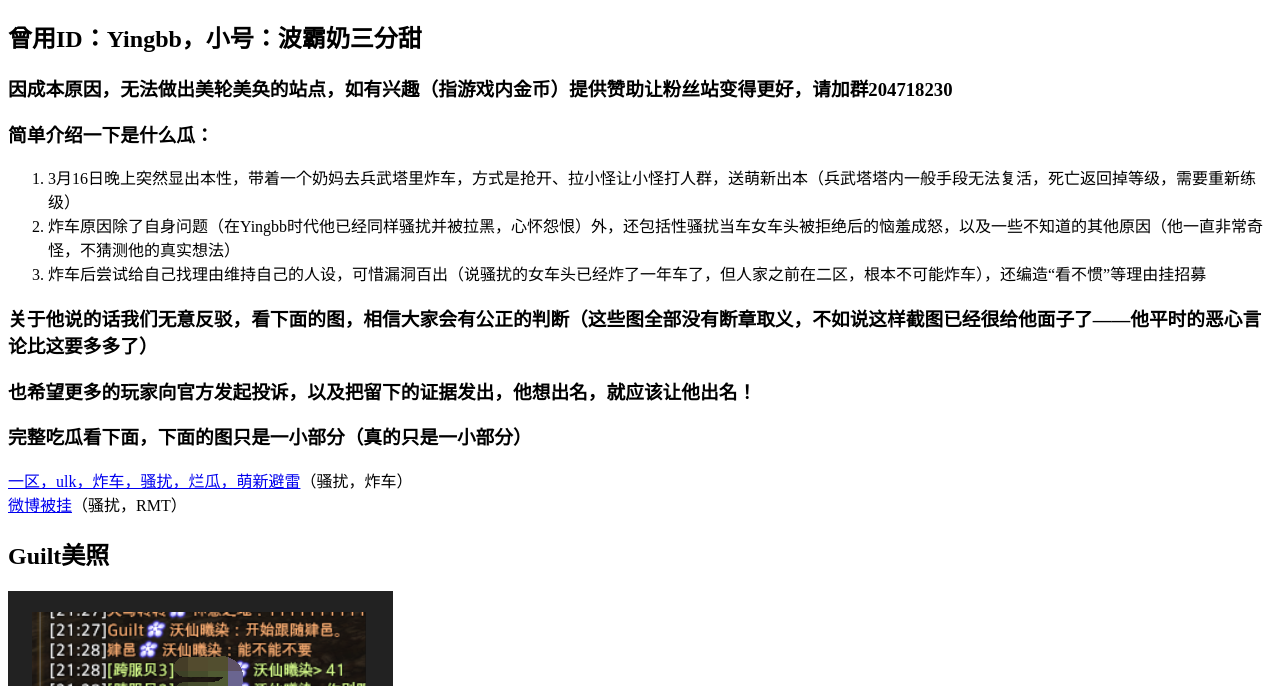
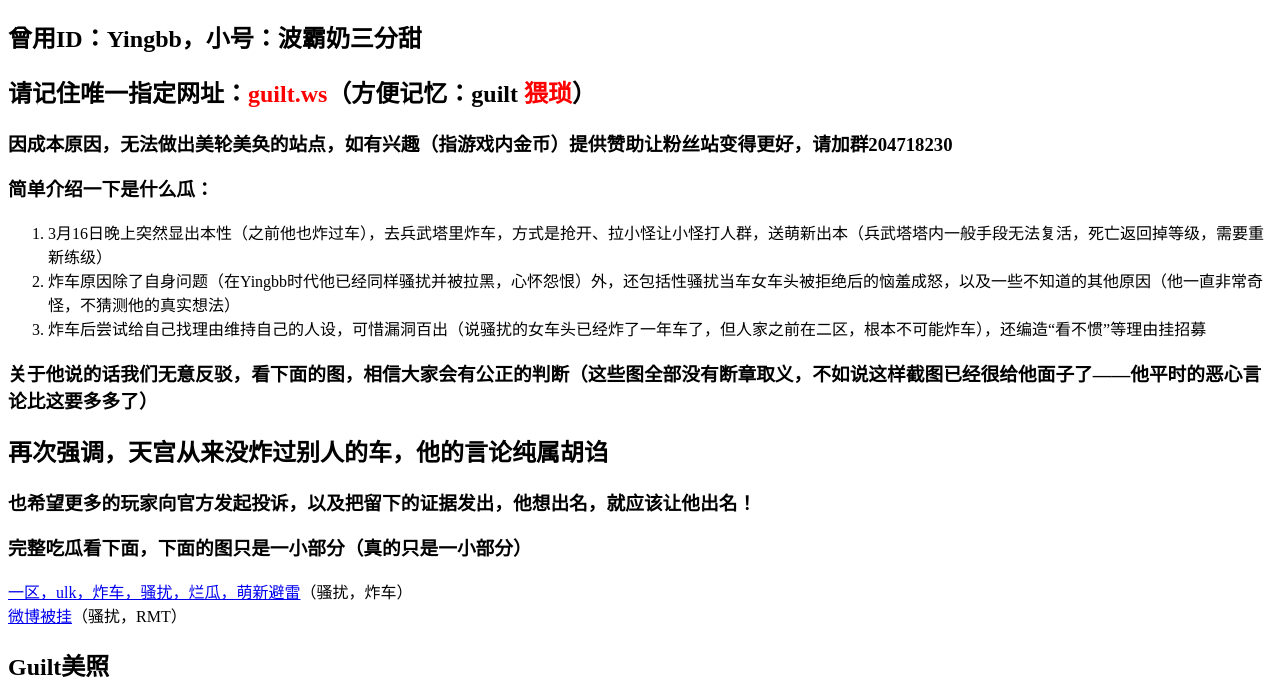
Before and after one commit to sbyingbb/sbyingbb.github.io, a plain HTML site: page index.html in a window 1280 px wide. Shown: the part 70-756 px from the top of the page. Drawn offline with Linux system fonts and the light colour scheme.

Commit message:
Update index.html

```diff
--- a/index.html
+++ b/index.html
@@ -11,16 +11,18 @@
   <div>
       <h1>Guilt（沃仙曦染）粉丝站</h1>
       <h2>曾用ID：Yingbb，小号：波霸奶三分甜</h2>
+      <h2>请记住唯一指定网址：<font color="red">guilt.ws</font>（方便记忆：guilt <font color="red">猥琐</font>）</h2>
       <h3>因成本原因，无法做出美轮美奂的站点，如有兴趣（指游戏内金币）提供赞助让粉丝站变得更好，请加群204718230</h3>
   </div>
   <div>
       <h3>简单介绍一下是什么瓜：</h3>
       <ol>
-          <li>3月16日晚上突然显出本性，带着一个奶妈去兵武塔里炸车，方式是抢开、拉小怪让小怪打人群，送萌新出本（兵武塔塔内一般手段无法复活，死亡返回掉等级，需要重新练级）</li>
+          <li>3月16日晚上突然显出本性（之前他也炸过车），去兵武塔里炸车，方式是抢开、拉小怪让小怪打人群，送萌新出本（兵武塔塔内一般手段无法复活，死亡返回掉等级，需要重新练级）</li>
           <li>炸车原因除了自身问题（在Yingbb时代他已经同样骚扰并被拉黑，心怀怨恨）外，还包括性骚扰当车女车头被拒绝后的恼羞成怒，以及一些不知道的其他原因（他一直非常奇怪，不猜测他的真实想法）</li>
           <li>炸车后尝试给自己找理由维持自己的人设，可惜漏洞百出（说骚扰的女车头已经炸了一年车了，但人家之前在二区，根本不可能炸车），还编造“看不惯”等理由挂招募</li>
       </ol>
       <h3>关于他说的话我们无意反驳，看下面的图，相信大家会有公正的判断（这些图全部没有断章取义，不如说这样截图已经很给他面子了——他平时的恶心言论比这要多多了）</h3>
+      <h2>再次强调，天宫从来没炸过别人的车，他的言论纯属胡诌</h2>
       <h3>也希望更多的玩家向官方发起投诉，以及把留下的证据发出，他想出名，就应该让他出名！</h3>
   </div>
   <div>
```
